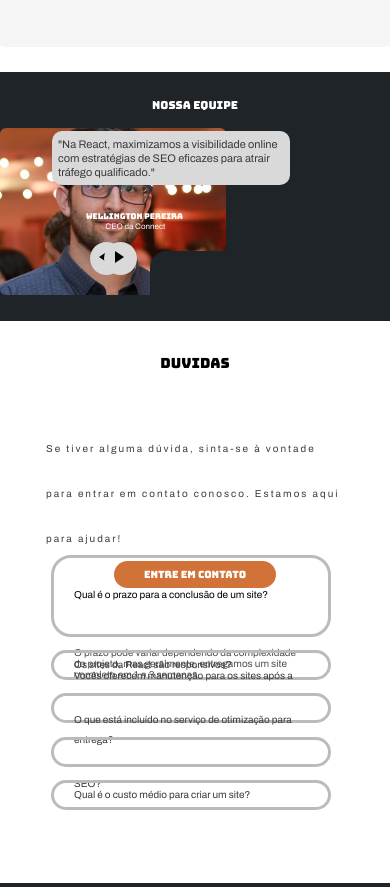
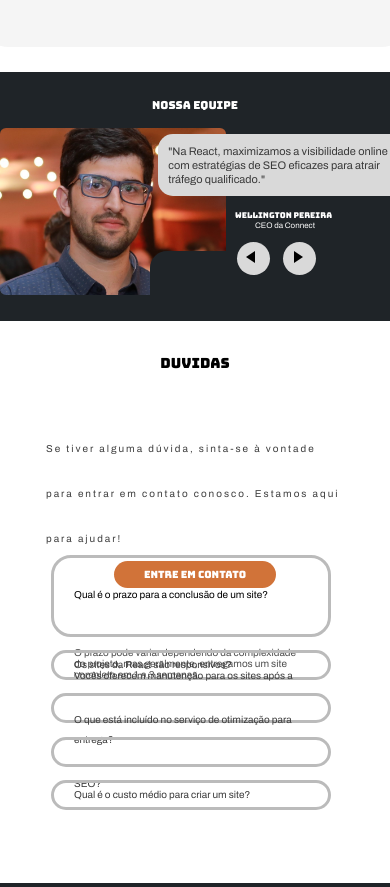
Before and after one commit to wellingtonpereira12/site-connect, a React (Vite) app: page / in a window 390 px wide. Shown: the part 1800-2687 px from the top of the page. Built offline with nearby package versions, Linux system fonts and the light colour scheme.

Commit message:
hotfix: responsivo nossa equipe

```diff
--- a/src/Components/Section/Sobre/Sobre.css
+++ b/src/Components/Section/Sobre/Sobre.css
@@ -217,16 +217,16 @@
 
     .sobreContainerH1 {
         top: 8px; /* 10px reduzido em 20% */
-        left: 56%; /* 70% reduzido em 20% */
+        left: 70%; /* 70% reduzido em 20% */
         width: 583px; /* 728px reduzido em 20% */
         border-radius: 24px; /* 30px reduzido em 20% */
         padding: 16px; /* 20px reduzido em 20% */
     }
 
     .sobreContainerH1Nome {
-        top: 200px; /* 250px reduzido em 20% */
-        left: 92%; /* 115% reduzido em 20% */
-        width: 242px; /* 303px reduzido em 20% */
+        top: 180px; /* 250px reduzido em 20% */
+        left: 102%; /* 115% reduzido em 20% */
+        width: 252px; /* 303px reduzido em 20% */
     }
 
     .sobreh1 {
@@ -263,15 +263,15 @@
         width: 80px; /* 100px reduzido em 20% */
         height: 80px; /* 100px reduzido em 20% */
         top: 280px; /* 350px reduzido em 20% */
-        left: 96%; /* 120% reduzido em 20% */
+        left: 105%; /* 120% reduzido em 20% */
         padding: 16px; /* 20px reduzido em 20% */
     }
 
     .sobreBolaDireita {
         width: 80px; /* 100px reduzido em 20% */
         height: 80px; /* 100px reduzido em 20% */
-        top: 280px; /* 350px reduzido em 20% */
-        left: 112%; /* 140% reduzido em 20% */
+        top: 282px; /* 350px reduzido em 20% */
+        left: 123%; /* 140% reduzido em 20% */
         padding: 16px; /* 20px reduzido em 20% */
     }
 
@@ -308,7 +308,7 @@
 
     .sobreContainerH1 {
         top: 6px;
-        left: 45%;
+        left: 70%;
         width: 466px;
         border-radius: 19px;
         padding: 13px;
@@ -316,8 +316,8 @@
 
     .sobreContainerH1Nome {
         top: 160px;
-        left: 74%;
-        width: 194px;
+        left: 104%;
+        width: 200px;
     }
 
     .sobreh1 {
@@ -354,7 +354,7 @@
         width: 64px;
         height: 64px;
         top: 224px;
-        left: 77%;
+        left: 110%;
         padding: 13px;
     }
 
@@ -362,7 +362,7 @@
         width: 64px;
         height: 64px;
         top: 224px;
-        left: 89%;
+        left: 125%;
         padding: 13px;
     }
 
@@ -396,17 +396,17 @@
     }
 
     .sobreContainerH1 {
-        top: 5px;
-        left: 36%;
-        width: 373px;
-        border-radius: 15px;
-        padding: 10px;
+        top: 6px;
+        left: 70%;
+        width: 466px;
+        border-radius: 19px;
+        padding: 13px;
     }
 
     .sobreContainerH1Nome {
-        top: 128px;
-        left: 59%;
-        width: 155px;
+        top: 130px;
+        left: 104%;
+        width: 160px;
     }
 
     .sobreh1 {
@@ -443,7 +443,7 @@
         width: 51px;
         height: 51px;
         top: 179px;
-        left: 62%;
+        left: 105%;
         padding: 10px;
     }
 
@@ -451,7 +451,7 @@
         width: 51px;
         height: 51px;
         top: 179px;
-        left: 71%;
+        left: 123%;
         padding: 10px;
     }
 
@@ -486,17 +486,17 @@
     }
 
     .sobreContainerH1 {
-        top: 4px;
-        left: 29%;
-        width: 298px;
-        border-radius: 12px;
-        padding: 8px;
+        top: 6px;
+        left: 70%;
+        width: 306px;
+        border-radius: 15px;
+        padding: 10px;
     }
 
     .sobreContainerH1Nome {
-        top: 102px;
-        left: 47%;
-        width: 124px;
+        top: 100px;
+        left: 104%;
+        width: 130px;
     }
 
     .sobreh1 {
@@ -533,7 +533,7 @@
         width: 41px;
         height: 41px;
         top: 143px;
-        left: 50%;
+        left: 105%;
         padding: 8px;
     }
 
@@ -541,7 +541,7 @@
         width: 41px;
         height: 41px;
         top: 143px;
-        left: 57%;
+        left: 125%;
         padding: 8px;
     }
 
@@ -576,17 +576,17 @@
     }
 
     .sobreContainerH1 {
-        top: 3px;
-        left: 23%;
-        width: 238px;
-        border-radius: 10px;
-        padding: 6px;
+        top: 6px;
+        left: 70%;
+        width: 255px;
+        border-radius: 15px;
+        padding: 10px;
     }
 
     .sobreContainerH1Nome {
-        top: 81px;
-        left: 38%;
-        width: 99px;
+        top: 80px;
+        left: 104%;
+        width: 100px;
     }
 
     .sobreh1 {
@@ -623,7 +623,7 @@
         width: 33px;
         height: 33px;
         top: 114px;
-        left: 40%;
+        left: 105%;
         padding: 6px;
     }
 
@@ -631,7 +631,7 @@
         width: 33px;
         height: 33px;
         top: 114px;
-        left: 46%;
+        left: 125%;
         padding: 6px;
     }
 
```
